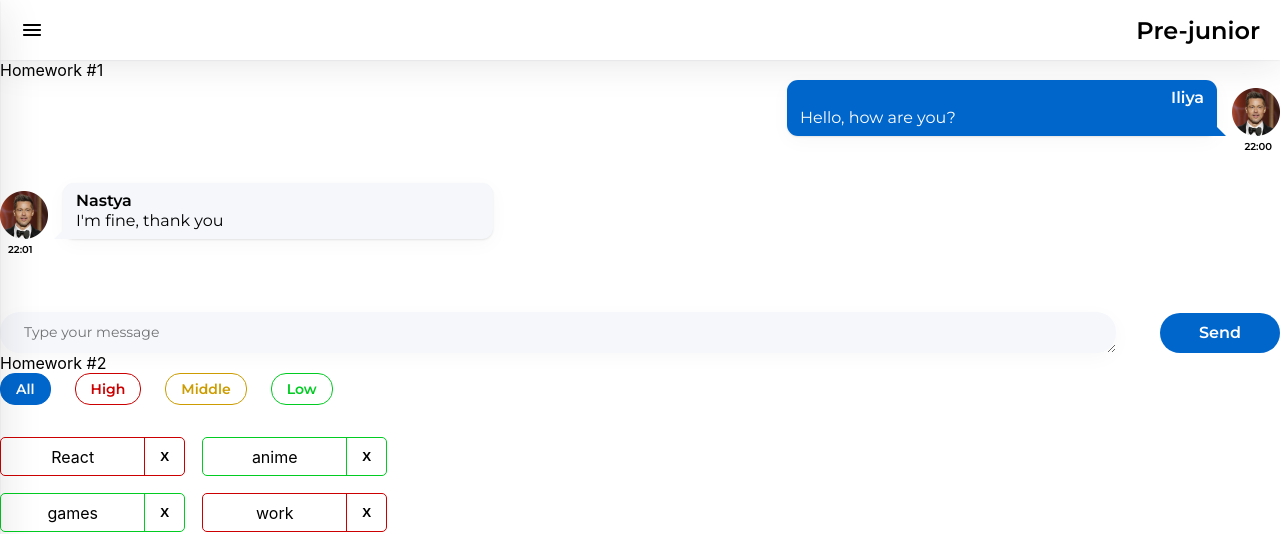
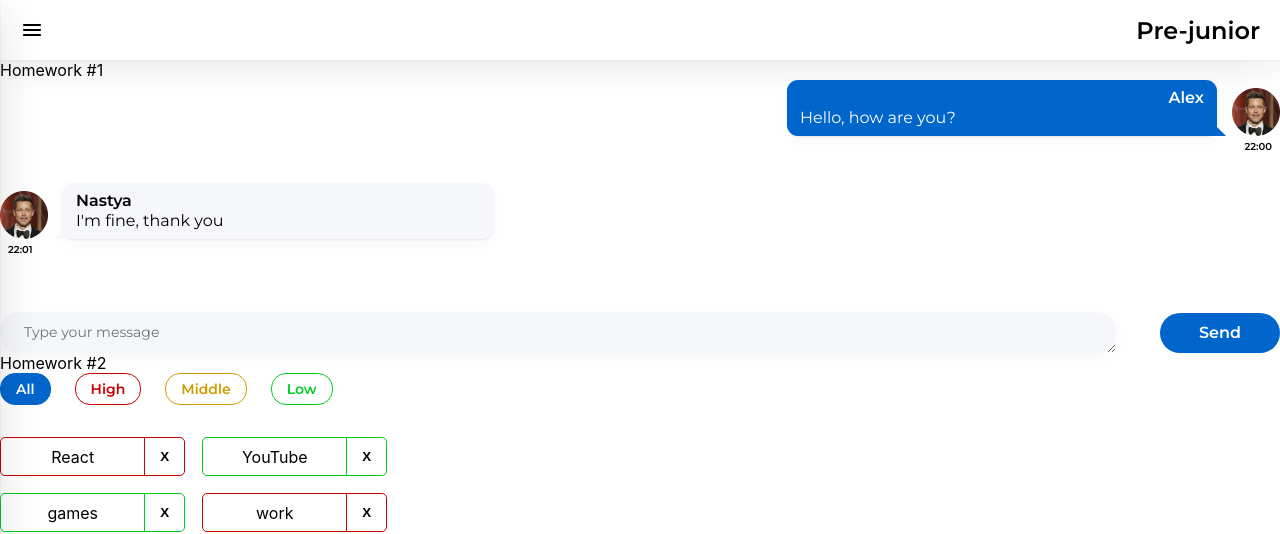
Before and after one commit to scoomp/Homework, a React (Create React App) app: page /#/pre-junior in a window 1280 px wide. Shown: the top 534 px of the page. Built offline with nearby package versions, Linux system fonts and the light colour scheme.

Commit message:
homework 5.1

```diff
--- a/src/s2-homeworks/hw01/HW1.tsx
+++ b/src/s2-homeworks/hw01/HW1.tsx
@@ -32,7 +32,7 @@ export const message0: MessageType = {
     id: 0,
     user: {
         avatar: avatar, // можно менять
-        name: 'Iliya',  // можно менять
+        name: 'Alex',  // можно менять
     },
     message: {
         text: 'Hello, how are you?', // можно менять
--- a/src/s2-homeworks/hw02/HW2.tsx
+++ b/src/s2-homeworks/hw02/HW2.tsx
@@ -28,7 +28,7 @@ export type FilterType = 'all' | AffairPriorityType
 // constants
 const defaultAffairs: AffairType[] = [ // need to fix any
     {_id: 1, name: 'React', priority: 'high'}, // студенты могут изменить содержимое name и количество элементов в массиве, ...priority не менять!
-    {_id: 2, name: 'anime', priority: 'low'},
+    {_id: 2, name: 'YouTube', priority: 'low'},
     {_id: 3, name: 'games', priority: 'low'},
     {_id: 4, name: 'work', priority: 'high'},
     {_id: 5, name: 'html & css', priority: 'middle'},
```
Also changed, not shown: 2 other files (tests, documents, lock files or other folders).
